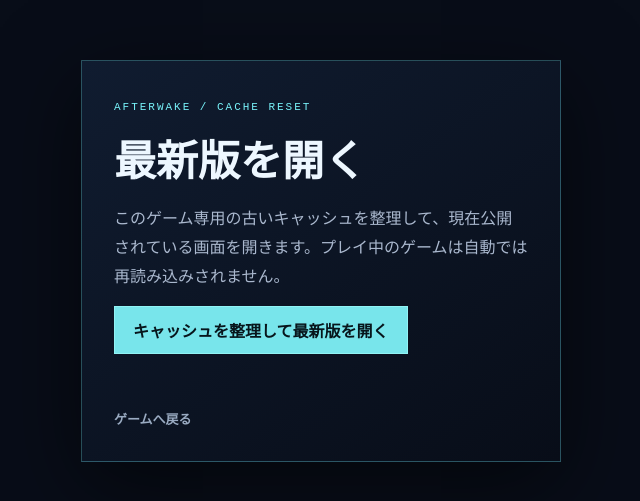
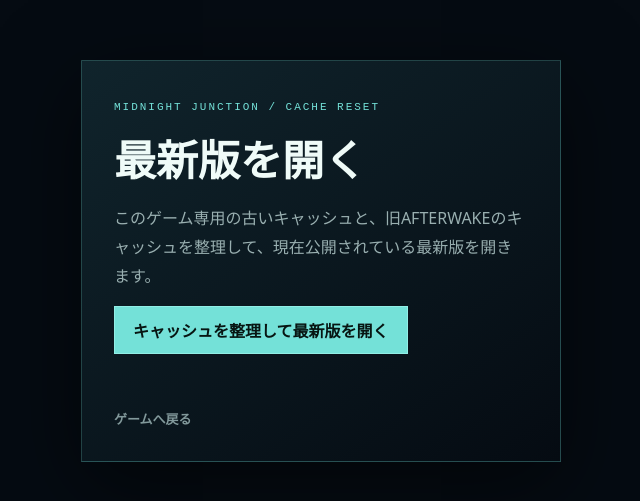
Before and after one commit to yz4git/newgame1, a website: page latest.html in a window 1280 px wide. Shown: the part 139-640 px from the top of the page, without its empty margins (319-959 px from the left). Drawn offline with Linux system fonts and the light colour scheme.

Commit message:
MIDNIGHT JUNCTION: update latest.html

```diff
--- a/latest.html
+++ b/latest.html
@@ -3,28 +3,28 @@
 <head>
   <meta charset="utf-8">
   <meta name="viewport" content="width=device-width, initial-scale=1, viewport-fit=cover">
-  <meta name="theme-color" content="#080d18">
+  <meta name="theme-color" content="#050b12">
   <meta http-equiv="Cache-Control" content="no-cache, no-store, must-revalidate">
-  <title>AFTERWAKE — 最新版を開く</title>
+  <title>MIDNIGHT JUNCTION — 最新版を開く</title>
   <style>
-    :root { color-scheme: dark; font-family: system-ui, sans-serif; background: #080d18; color: #edf7ff; }
+    :root { color-scheme: dark; font-family: system-ui, sans-serif; background: #050b12; color: #effbf8; }
     * { box-sizing: border-box; }
     body { min-height: 100vh; min-height: 100dvh; margin: 0; display: grid; place-items: center; padding: 24px; }
-    main { width: min(100%, 480px); padding: 32px; border: 1px solid rgba(120,243,250,.28); background: linear-gradient(145deg,#101c30,#080d18); box-shadow: 0 24px 80px #0008; }
-    .eyebrow { color: #78f3fa; font: 11px ui-monospace,monospace; letter-spacing: .18em; }
+    main { width: min(100%, 480px); padding: 32px; border: 1px solid rgba(116,225,216,.25); background: linear-gradient(145deg,#10242c,#050b12); box-shadow: 0 24px 80px #0008; }
+    .eyebrow { color: #74e1d8; font: 11px ui-monospace,monospace; letter-spacing: .18em; }
     h1 { margin: 12px 0; font-size: clamp(28px,8vw,42px); }
-    p { color: #aab8ce; line-height: 1.8; }
-    button, a { min-height: 48px; display: inline-flex; align-items: center; justify-content: center; padding: 0 18px; border: 1px solid #91f3f4; background: #78e5eb; color: #07151b; font: inherit; font-weight: 700; cursor: pointer; text-decoration: none; }
+    p { color: #99afb0; line-height: 1.8; }
+    button, a { min-height: 48px; display: inline-flex; align-items: center; justify-content: center; padding: 0 18px; border: 1px solid #91eee5; background: #74e1d8; color: #071512; font: inherit; font-weight: 700; cursor: pointer; text-decoration: none; }
     button:disabled { opacity: .65; cursor: wait; }
     #status { min-height: 1.6em; margin: 16px 0 0; font-size: 13px; }
-    .back { min-height: auto; margin-top: 18px; padding: 0; border: 0; background: transparent; color: #9aabc2; font-size: 13px; }
+    .back { min-height: auto; margin-top: 18px; padding: 0; border: 0; background: transparent; color: #82999b; font-size: 13px; }
   </style>
 </head>
 <body>
   <main>
-    <span class="eyebrow">AFTERWAKE / CACHE RESET</span>
+    <span class="eyebrow">MIDNIGHT JUNCTION / CACHE RESET</span>
     <h1>最新版を開く</h1>
-    <p>このゲーム専用の古いキャッシュを整理して、現在公開されている画面を開きます。プレイ中のゲームは自動では再読み込みされません。</p>
+    <p>このゲーム専用の古いキャッシュと、旧AFTERWAKEのキャッシュを整理して、現在公開されている最新版を開きます。</p>
     <button id="openLatest" type="button">キャッシュを整理して最新版を開く</button>
     <p id="status" role="status" aria-live="polite"></p>
     <a class="back" href="./index.html">ゲームへ戻る</a>
@@ -32,12 +32,10 @@
   <script>
     const button = document.getElementById('openLatest');
     const status = document.getElementById('status');
-
     button.addEventListener('click', async () => {
       button.disabled = true;
       status.textContent = 'このゲームのキャッシュを整理しています…';
       const projectPath = new URL('./', location.href).pathname;
-
       try {
         if ('serviceWorker' in navigator) {
           const registrations = await navigator.serviceWorker.getRegistrations();
@@ -48,12 +46,9 @@
         }
         if ('caches' in window) {
           const keys = await caches.keys();
-          await Promise.all(keys.filter((key) => key.startsWith('afterwake-newgame1-') || key === 'afterwake-shell-v1' || key === 'afterwake-d37f1d0ca8663515c72befadca1eab1b87a6e499').map((key) => caches.delete(key)));
+          await Promise.all(keys.filter((key) => key.startsWith('midnight-junction-newgame1-') || key.startsWith('afterwake-newgame1-') || key === 'afterwake-shell-v1' || key === 'afterwake-d37f1d0ca8663515c72befadca1eab1b87a6e499').map((key) => caches.delete(key)));
         }
-      } catch {
-        // Continue to the network-fresh page even when storage cleanup is unavailable.
-      }
-
+      } catch {}
       const target = new URL('./index.html', location.href);
       target.searchParams.set('fresh', String(Date.now()));
       location.replace(target.href);
```
